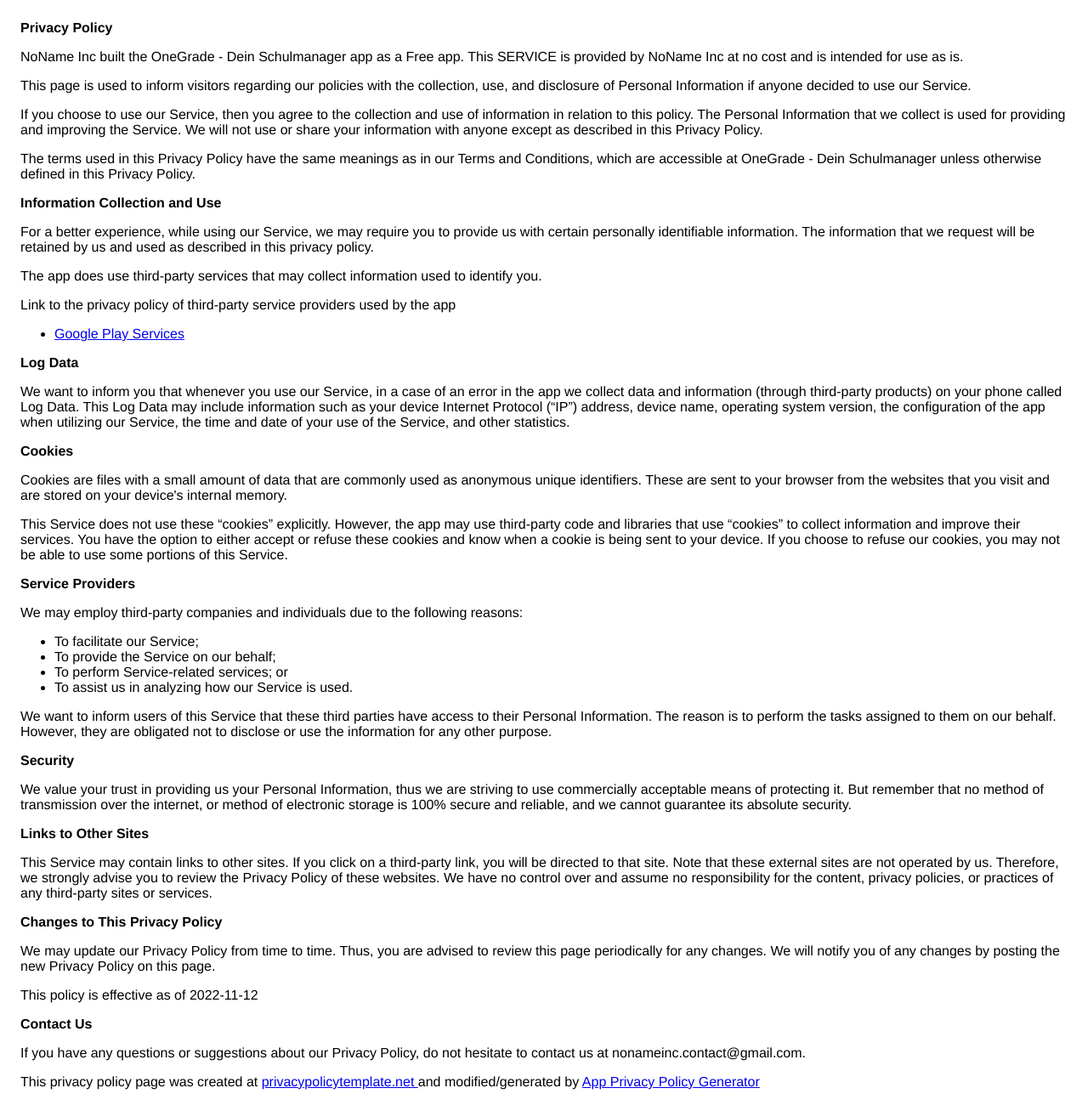
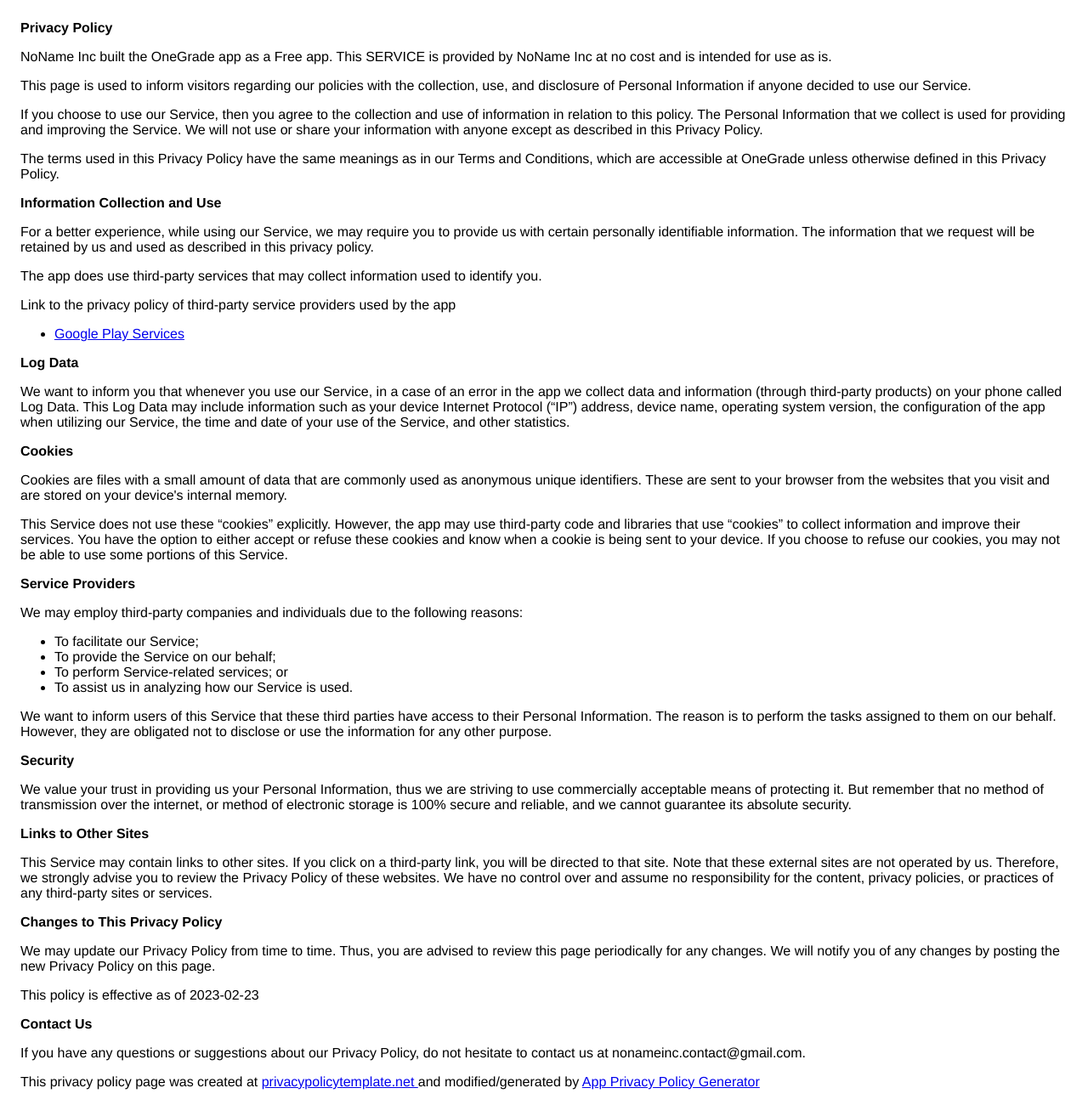
Before and after one commit to NoNameInc-Development/OneGrade-Dein_Schulmanager, a plain HTML site: page index.html in a window 1280 px wide. Shown: the whole page at 85% size. Drawn offline with Linux system fonts and the light colour scheme.

Commit message:
Update index.html

```diff
--- a/index.html
+++ b/index.html
@@ -8,7 +8,7 @@
     </head>
     <body>
     <strong>Privacy Policy</strong> <p>
-NoName Inc built the OneGrade - Dein Schulmanager app as
+NoName Inc built the OneGrade app as
 a Free app. This SERVICE is provided by
 NoName Inc at no cost and is intended for use as
 is.
@@ -25,7 +25,7 @@
 </p> <p>
 The terms used in this Privacy Policy have the same meanings
 as in our Terms and Conditions, which are accessible at
-OneGrade - Dein Schulmanager unless otherwise defined in this Privacy Policy.
+OneGrade unless otherwise defined in this Privacy Policy.
 </p> <p><strong>Information Collection and Use</strong></p> <p>
 For a better experience, while using our Service, we
 may require you to provide us with certain personally
@@ -91,7 +91,7 @@
 periodically for any changes. We will
 notify you of any changes by posting the new Privacy Policy on
 this page.
-</p> <p>This policy is effective as of 2022-11-12</p> <p><strong>Contact Us</strong></p> <p>
+</p> <p>This policy is effective as of 2023-02-23</p> <p><strong>Contact Us</strong></p> <p>
 If you have any questions or suggestions about our
 Privacy Policy, do not hesitate to contact us at nonameinc.contact@gmail.com.
 </p> <p>This privacy policy page was created at <a href="https://privacypolicytemplate.net" target="_blank" rel="noopener noreferrer">privacypolicytemplate.net </a>and modified/generated by <a href="https://app-privacy-policy-generator.nisrulz.com/" target="_blank" rel="noopener noreferrer">App Privacy Policy Generator</a></p>
```
